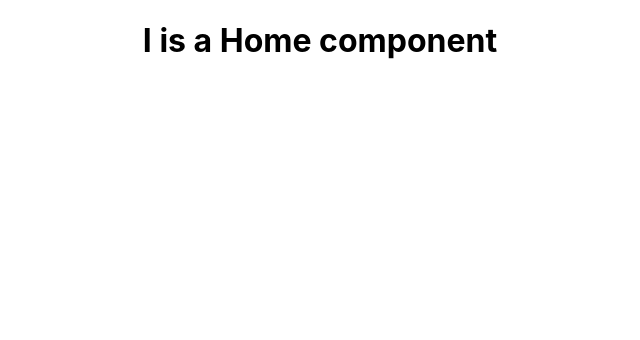
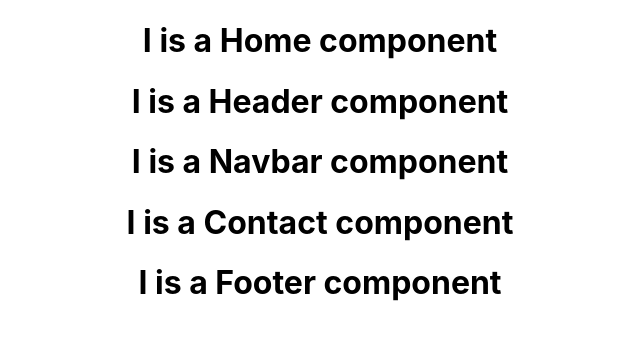
Before and after one commit to labs13-sauti-studio/sauti-studio-FE-v2, a React (Create React App) app: page / in a window 1280 px wide. Shown: the top 340 px of the page, without its empty margins (320-960 px from the left). Built offline with nearby package versions, Linux system fonts and the light colour scheme.

Commit message:
test components added

```diff
--- a/src/App.js
+++ b/src/App.js
@@ -1,13 +1,23 @@
 import React from 'react';
-import logo from './logo.svg';
+
 import Home from './pages/home.js';
+import Header from './components/header';
+import Navbar from './components/navbar';
+import Contact from './components/contactForm';
+import Footer from './components/footer';
+
 
 import './App.css';
+
 
 function App() {
   return (
     <div className="App">
       <Home />
+      <Header />
+      <Navbar />
+      <Contact />
+      <Footer />
 
     </div>
   );
--- a/src/components/contactForm.js
+++ b/src/components/contactForm.js
@@ -0,0 +1,9 @@
+import React from 'react';
+
+const Contact = (props) => {
+  return (
+    <h1>I is a Contact component</h1>
+  )
+}
+
+export default Contact;
--- a/src/components/footer.js
+++ b/src/components/footer.js
@@ -0,0 +1,9 @@
+import React from 'react';
+
+const Footer = (props) => {
+  return (
+    <h1>I is a Footer component</h1>
+  )
+}
+
+export default Footer;
--- /dev/null
+++ b/src/components/header.js
@@ -0,0 +1,9 @@
+import React from 'react';
+
+const Header = (props) => {
+  return (
+    <h1>I is a Header component</h1>
+  )
+}
+
+export default Header;
--- a/src/components/navbar.js
+++ b/src/components/navbar.js
@@ -0,0 +1,9 @@
+import React from 'react';
+
+const Navbar = (props) => {
+  return (
+    <h1>I is a Navbar component</h1>
+  )
+}
+
+export default Navbar;
```
